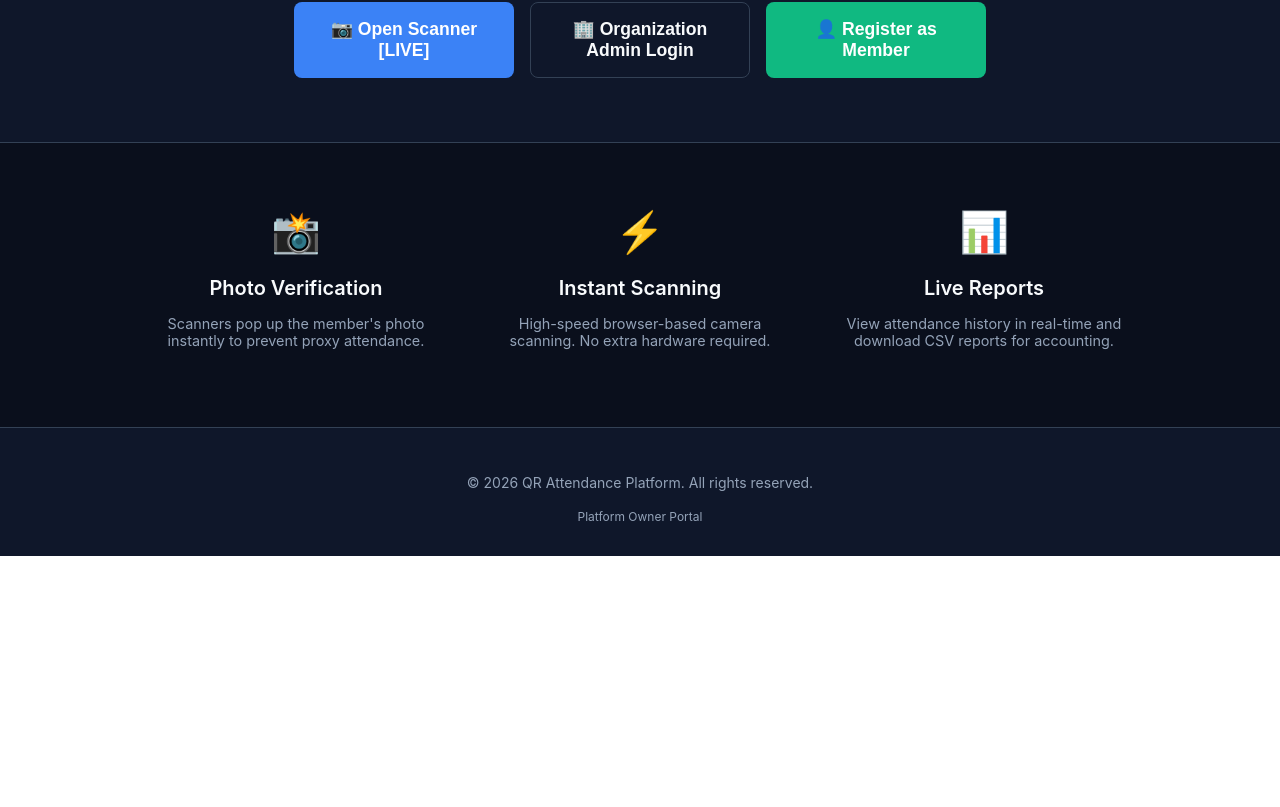
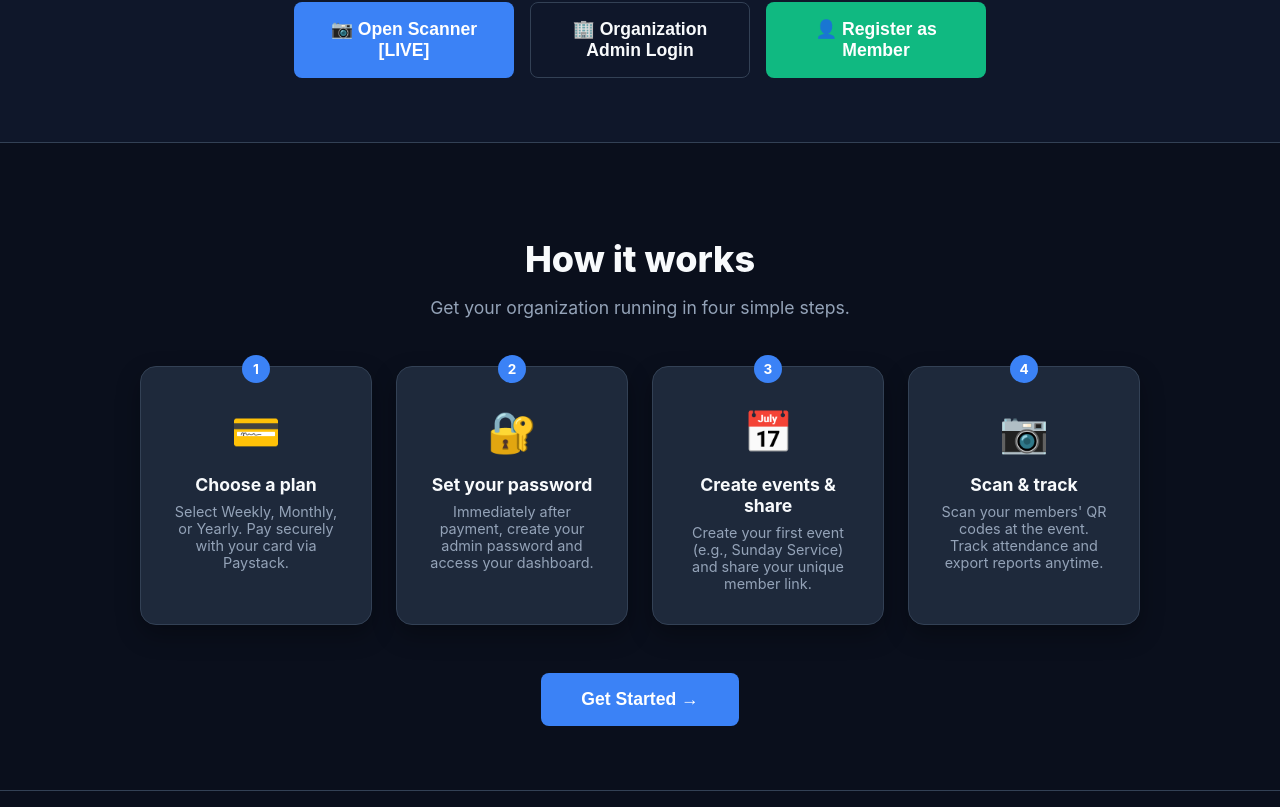
Before and after one commit to thodaniel3-sudo/universal-qr-attendance, a React (Vite) app: page / in a window 1280 px wide. Shown: the part 593-1400 px from the top of the page. Before the commit the page ends 1149 px from the top, so only its background shows below. Built offline with nearby package versions, Linux system fonts and the light colour scheme; no server answers.

Commit message:
Add welcome guide on dashboard and how-it-works on landing page

```diff
--- a/src/App.tsx
+++ b/src/App.tsx
@@ -121,6 +121,54 @@ function Landing() {
 
         </div>
       </main>
+            {/* HOW IT WORKS SECTION */}
+      <section className="animate-fade-up delay-500" style={{ padding: '4rem 2rem', background: '#0a0f1c', borderTop: `1px solid ${THEME.border}` }}>
+        <div style={{ maxWidth: '1000px', margin: '0 auto' }}>
+          <div style={{ textAlign: 'center', marginBottom: '3rem' }}>
+            <h2 style={{ fontSize: '2.25rem', fontWeight: 800, color: THEME.text, marginBottom: '1rem' }}>
+              How it works
+            </h2>
+            <p style={{ color: THEME.textMuted, fontSize: '1.1rem', maxWidth: '600px', margin: '0 auto' }}>
+              Get your organization running in four simple steps.
+            </p>
+          </div>
+
+          <div style={{ display: 'grid', gridTemplateColumns: 'repeat(auto-fit, minmax(220px, 1fr))', gap: '1.5rem' }}>
+            <HowItWorksCard
+              number="1"
+              icon="💳"
+              title="Choose a plan"
+              description="Select Weekly, Monthly, or Yearly. Pay securely with your card via Paystack."
+            />
+            <HowItWorksCard
+              number="2"
+              icon="🔐"
+              title="Set your password"
+              description="Immediately after payment, create your admin password and access your dashboard."
+            />
+            <HowItWorksCard
+              number="3"
+              icon="📅"
+              title="Create events & share"
+              description="Create your first event (e.g., Sunday Service) and share your unique member link."
+            />
+            <HowItWorksCard
+              number="4"
+              icon="📷"
+              title="Scan & track"
+              description="Scan your members' QR codes at the event. Track attendance and export reports anytime."
+            />
+          </div>
+
+          <div style={{ textAlign: 'center', marginTop: '3rem' }}>
+            <a href="/pricing">
+              <button style={{ padding: '1rem 2.5rem', background: THEME.primary, color: 'white', border: 'none', borderRadius: '0.5rem', fontSize: '1.1rem', fontWeight: 600, cursor: 'pointer' }}>
+                Get Started →
+              </button>
+            </a>
+          </div>
+        </div>
+      </section>
 
       {/* Feature Section */}
       <section className="animate-fade-up delay-500" style={{ padding: '4rem 2rem', borderTop: `1px solid ${THEME.border}`, background: '#0a0f1c' }}>
@@ -155,7 +203,38 @@ function Landing() {
     </div>
   );
 }
-
+function HowItWorksCard({ number, icon, title, description }: {
+  number: string;
+  icon: string;
+  title: string;
+  description: string;
+}) {
+  return (
+    <Card style={{ textAlign: 'center', position: 'relative' }}>
+      <div style={{
+        position: 'absolute',
+        top: '-12px',
+        left: '50%',
+        transform: 'translateX(-50%)',
+        width: '28px',
+        height: '28px',
+        borderRadius: '50%',
+        background: THEME.primary,
+        color: 'white',
+        display: 'flex',
+        alignItems: 'center',
+        justifyContent: 'center',
+        fontWeight: 700,
+        fontSize: '0.85rem',
+      }}>
+        {number}
+      </div>
+      <div style={{ fontSize: '2.5rem', marginBottom: '1rem', marginTop: '0.5rem' }}>{icon}</div>
+      <h3 style={{ fontSize: '1.1rem', fontWeight: 700, color: THEME.text, marginBottom: '0.5rem' }}>{title}</h3>
+      <p style={{ color: THEME.textMuted, fontSize: '0.9rem', margin: 0 }}>{description}</p>
+    </Card>
+  );
+}
 export default function App() {
   return (
     <Routes>
--- a/src/pages/OrgDashboard.tsx
+++ b/src/pages/OrgDashboard.tsx
@@ -7,6 +7,9 @@ export default function OrgDashboard() {
   const navigate = useNavigate();
   const [email, setEmail] = useState<string | null>(null);
   const [orgName, setOrgName] = useState<string | null>(null);
+  const [orgSlug, setOrgSlug] = useState<string | null>(null);
+  const [showWelcome, setShowWelcome] = useState(false);
+  const [copied, setCopied] = useState(false);
 
   useEffect(() => {
     async function load() {
@@ -15,9 +18,16 @@ export default function OrgDashboard() {
       setEmail(user.email ?? null);
       const orgId = user.app_metadata?.org_id;
       if (orgId) {
-        const { data } = await supabase.from('organizations').select('name').eq('id', orgId).single();
-        if (data) setOrgName(data.name);
+        const { data } = await supabase.from('organizations').select('name, slug').eq('id', orgId).single();
+        if (data) {
+          setOrgName(data.name);
+          setOrgSlug(data.slug);
+        }
       }
+
+      // Show welcome guide unless the admin dismissed it before
+      const dismissed = localStorage.getItem('admin_welcome_dismissed');
+      if (!dismissed) setShowWelcome(true);
     }
     load();
   }, [navigate]);
@@ -27,47 +37,128 @@ export default function OrgDashboard() {
     navigate('/');
   };
 
+  const dismissWelcome = () => {
+    localStorage.setItem('admin_welcome_dismissed', 'true');
+    setShowWelcome(false);
+  };
+
+  const copyLink = () => {
+    if (!orgSlug) return;
+    navigator.clipboard.writeText(`${window.location.origin}/register?org=${orgSlug}`);
+    setCopied(true);
+    setTimeout(() => setCopied(false), 2500);
+  };
+
   return (
     <PageContainer
       title={orgName || 'Dashboard'}
       subtitle={`Admin: ${email}`}
-      action={
-        <div style={{ display: 'flex', gap: '0.5rem' }}>
-          <Link to="/admin/scanner"><Button variant="success">Scan Now</Button></Link>
-          <Button variant="danger" onClick={handleLogout}>Sign out</Button>
-        </div>
-      }
+      action={<Button variant="danger" onClick={handleLogout}>Sign out</Button>}
     >
+      {/* WELCOME GUIDE FOR NEW ADMINS */}
+      {showWelcome && (
+        <Card style={{
+          marginBottom: '2rem',
+          border: `2px solid ${THEME.primary}`,
+          background: 'linear-gradient(135deg, rgba(59, 130, 246, 0.05), rgba(59, 130, 246, 0.02))'
+        }}>
+          <div style={{ display: 'flex', justifyContent: 'space-between', alignItems: 'flex-start', marginBottom: '1.5rem' }}>
+            <div>
+              <h2 style={{ color: THEME.primary, fontSize: '1.5rem', fontWeight: 700, margin: 0 }}>
+                👋 Welcome to {orgName || 'your dashboard'}!
+              </h2>
+              <p style={{ color: THEME.textMuted, marginTop: '0.5rem', fontSize: '0.95rem' }}>
+                Here's exactly what to do next, step by step. You'll be ready in 5 minutes.
+              </p>
+            </div>
+            <button
+              onClick={dismissWelcome}
+              style={{
+                background: 'transparent',
+                border: 'none',
+                color: THEME.textMuted,
+                fontSize: '1.5rem',
+                cursor: 'pointer',
+                padding: '0 0.5rem',
+                lineHeight: 1,
+              }}
+              title="Dismiss this guide"
+            >
+              ×
+            </button>
+          </div>
+
+          <div style={{ display: 'grid', gap: '1rem' }}>
+            <Step
+              number="1"
+              title="Create an event"
+              description="Go to Manage Events and create your first event (e.g., 'Sunday Service' or 'Math 101'). This is the destination you'll check people into. You can create as many events as you need."
+              link="/admin/events"
+              linkLabel="Manage Events"
+            />
+            <Step
+              number="2"
+              title="Share your member registration link"
+              description="Go to Member Registration Link, copy your unique URL, and share it with your members via WhatsApp, email, or your bulletin. Only your members can register with this link — no one else."
+              link="/admin/member-link"
+              linkLabel="Get Registration Link"
+            />
+            <Step
+              number="3"
+              title="Scan your members' QR codes"
+              description="When members arrive at your event, open the Scanner, select your event, and hold each member's QR code up to the camera. Their photo will appear — verify it matches the person, then confirm attendance."
+              link="/admin/scanner"
+              linkLabel="Open Scanner"
+            />
+            <Step
+              number="4"
+              title="View and export reports"
+              description="After the event, go to Attendance History or Download CSV to see who attended, export the data to Excel, and analyze attendance trends."
+              link="/admin/attendance"
+              linkLabel="View Attendance"
+            />
+          </div>
+
+          <div style={{ marginTop: '1.5rem', padding: '1rem', background: THEME.input, borderRadius: '0.5rem' }}>
+            <p style={{ margin: 0, color: THEME.textMuted, fontSize: '0.85rem' }}>
+              💡 <strong>Quick tip:</strong> Share this link with members right now:{' '}
+              <code style={{ color: THEME.primary, fontSize: '0.8rem', wordBreak: 'break-all' }}>
+                {orgSlug ? `${window.location.origin}/register?org=${orgSlug}` : 'Loading...'}
+              </code>
+              {orgSlug && (
+                <button
+                  onClick={copyLink}
+                  style={{ background: 'transparent', border: 'none', color: THEME.primary, textDecoration: 'underline', cursor: 'pointer', marginLeft: '0.5rem', fontSize: '0.8rem' }}
+                >
+                  {copied ? '✅ Copied!' : 'Copy'}
+                </button>
+              )}
+            </p>
+          </div>
+
+          <div style={{ marginTop: '1rem', textAlign: 'right' }}>
+            <Button variant="outline" onClick={dismissWelcome}>Got it, hide this guide</Button>
+          </div>
+        </Card>
+      )}
+
+      {/* MAIN DASHBOARD CARDS */}
       <div style={{ display: 'grid', gridTemplateColumns: 'repeat(auto-fit, minmax(280px, 1fr))', gap: '1.5rem' }}>
 
         <Link to="/admin/scanner" style={{ textDecoration: 'none' }}>
           <Card style={{ cursor: 'pointer', borderTop: `4px solid ${THEME.success}`, height: '100%' }}>
             <h2 style={{ fontSize: '1.25rem', fontWeight: 600, color: THEME.text, marginBottom: '0.5rem' }}>Scan Attendance</h2>
-            <p style={{ color: THEME.textMuted, margin: 0 }}>Open the camera to verify members and check them in.</p>
+            <p style={{ color: THEME.textMuted, margin: 0 }}>Open the camera to verify members and check them in for active events.</p>
           </Card>
         </Link>
-        <Link to="/admin/csv-export" style={{ textDecoration: 'none' }}>
-  <Card style={{ cursor: 'pointer', borderTop: `4px solid #06b6d4`, height: '100%' }}>
-    <h2 style={{ fontSize: '1.25rem', fontWeight: 600, color: THEME.text, marginBottom: '0.5rem' }}>
-      Download CSV
-    </h2>
-    <p style={{ color: THEME.textMuted, margin: 0 }}>
-      Export your members' attendance records with filters and date ranges.
-    </p>
-  </Card>
-</Link>
+
         <Link to="/admin/events" style={{ textDecoration: 'none' }}>
           <Card style={{ cursor: 'pointer', borderTop: `4px solid ${THEME.primary}`, height: '100%' }}>
             <h2 style={{ fontSize: '1.25rem', fontWeight: 600, color: THEME.text, marginBottom: '0.5rem' }}>Manage Events</h2>
             <p style={{ color: THEME.textMuted, margin: 0 }}>Create lectures, services, or meetings and open them for scanning.</p>
           </Card>
         </Link>
-         <Link to="/admin/member-link" style={{ textDecoration: 'none' }}>
-  <Card style={{ cursor: 'pointer', borderTop: `4px solid #8b5cf6`, height: '100%' }}>
-    <h2 style={{ fontSize: '1.25rem', fontWeight: 600, color: THEME.text, marginBottom: '0.5rem' }}>Member Registration Link</h2>
-    <p style={{ color: THEME.textMuted, margin: 0 }}>Get the unique link to share with your members.</p>
-  </Card>
-</Link>
+
         <Link to="/admin/members" style={{ textDecoration: 'none' }}>
           <Card style={{ cursor: 'pointer', borderTop: `4px solid #f59e0b`, height: '100%' }}>
             <h2 style={{ fontSize: '1.25rem', fontWeight: 600, color: THEME.text, marginBottom: '0.5rem' }}>Manage Members</h2>
@@ -82,7 +173,55 @@ export default function OrgDashboard() {
           </Card>
         </Link>
 
+        <Link to="/admin/member-link" style={{ textDecoration: 'none' }}>
+          <Card style={{ cursor: 'pointer', borderTop: `4px solid #06b6d4`, height: '100%' }}>
+            <h2 style={{ fontSize: '1.25rem', fontWeight: 600, color: THEME.text, marginBottom: '0.5rem' }}>Member Registration Link</h2>
+            <p style={{ color: THEME.textMuted, margin: 0 }}>Get the unique link to share with your members.</p>
+          </Card>
+        </Link>
+
+        <Link to="/admin/csv-export" style={{ textDecoration: 'none' }}>
+          <Card style={{ cursor: 'pointer', borderTop: `4px solid #ec4899`, height: '100%' }}>
+            <h2 style={{ fontSize: '1.25rem', fontWeight: 600, color: THEME.text, marginBottom: '0.5rem' }}>Download CSV</h2>
+            <p style={{ color: THEME.textMuted, margin: 0 }}>Export attendance with date, event, and member filters.</p>
+          </Card>
+        </Link>
+
       </div>
     </PageContainer>
   );
 }
+
+function Step({ number, title, description, link, linkLabel }: {
+  number: string;
+  title: string;
+  description: string;
+  link: string;
+  linkLabel: string;
+}) {
+  return (
+    <div style={{ display: 'flex', gap: '1rem', alignItems: 'flex-start', padding: '1rem', background: THEME.input, borderRadius: '0.5rem' }}>
+      <div style={{
+        width: '36px',
+        height: '36px',
+        borderRadius: '50%',
+        background: THEME.primary,
+        color: 'white',
+        display: 'flex',
+        alignItems: 'center',
+        justifyContent: 'center',
+        fontWeight: 700,
+        flexShrink: 0,
+      }}>
+        {number}
+      </div>
+      <div style={{ flex: 1 }}>
+        <h3 style={{ margin: 0, color: THEME.text, fontSize: '1rem', fontWeight: 600 }}>{title}</h3>
+        <p style={{ margin: '0.25rem 0 0.5rem 0', color: THEME.textMuted, fontSize: '0.9rem' }}>{description}</p>
+        <Link to={link}>
+          <Button variant="primary" style={{ padding: '0.4rem 0.9rem', fontSize: '0.85rem' }}>{linkLabel} →</Button>
+        </Link>
+      </div>
+    </div>
+  );
+}
```
